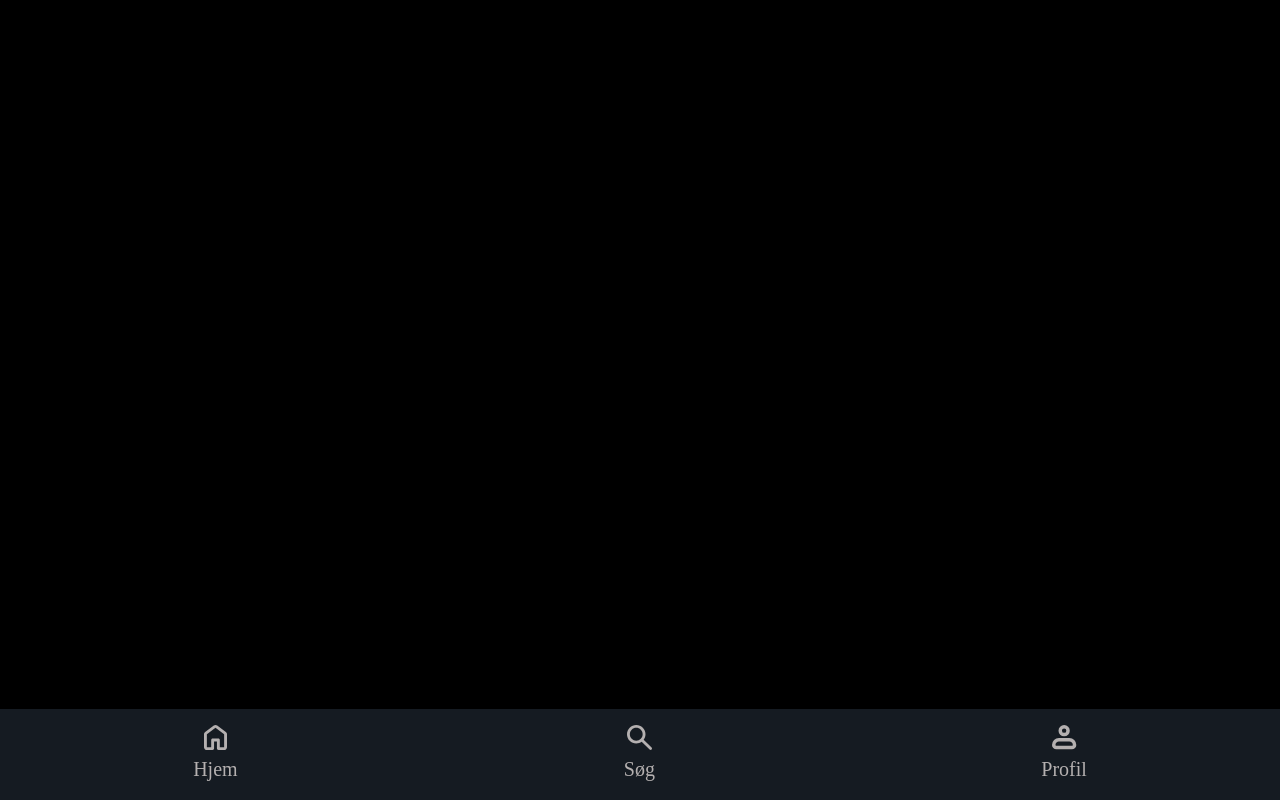
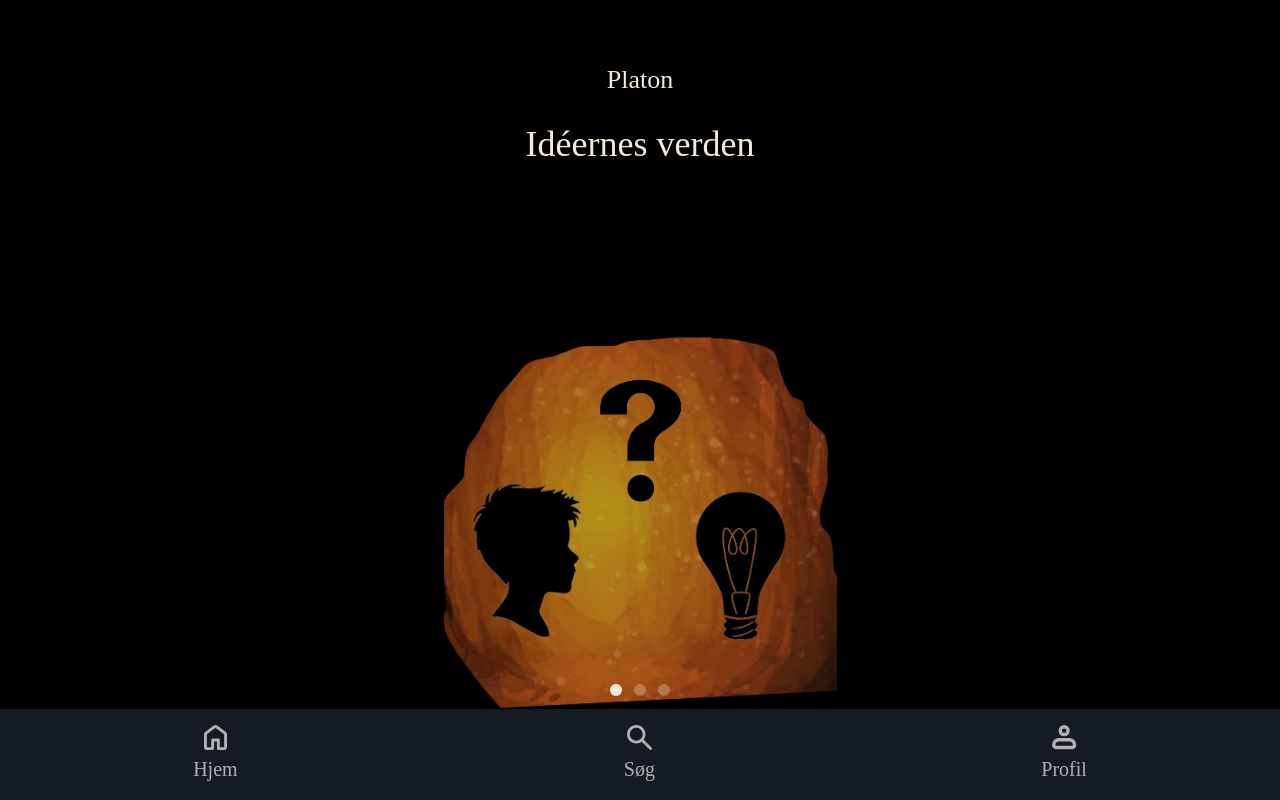
Before and after one commit to SarahNevin/filosofiapp, a React (Vite) app: page /intro in a window 1280 px wide. Built offline with nearby package versions, Linux system fonts and the light colour scheme; a web font is replaced by a local one.

Commit message:
Tilføjet swipe-slider med dynamiske screens og prikker

```diff
--- a/src/views/VaelgEmneSliderView.jsx
+++ b/src/views/VaelgEmneSliderView.jsx
@@ -1,7 +1,55 @@
+import { useState } from "react";
+import PageSlider from "../components/PageSlider";
+import ScreenHeader from "../components/ScreenHeader";
 import Navigation from "../components/Navigation";
-export default function IntroSliderView() {
+import platonHule from "../assets/images/test-din-forstaelse.png";
+
+export default function VaelgEmneView() {
+  const screens = [
+    { title: "Idéernes verden", image: platonHule },
+    { title: "Ud af hulen", image: platonHule },
+    { title: "Idéernes verden", image: platonHule },
+  ];
+
+  const [activeIndex, setActiveIndex] = useState(0);
+
   return (
-    <div className="min-h-screen pb-[91px]">
+    <div className="h-dvh flex flex-col overflow-hidden bg-black">
+      <ScreenHeader
+        tagline="Platon"
+        title={screens[activeIndex].title}
+        level="h1"
+        visTilbageknap={false}
+      />
+
+      <main className="flex-1 min-h-0 overflow-hidden">
+        <PageSlider onIndexChange={setActiveIndex}>
+          {screens.map((screen, index) => (
+            <div key={index} className="relative w-full h-full">
+              <img
+                src={screen.image}
+                alt={screen.title}
+                className="absolute inset-0 w-full h-full object-cover"
+              />
+              <div className="absolute inset-0 bg-black/30" />
+            </div>
+          ))}
+        </PageSlider>
+      </main>
+
+    {/* Prikker */}
+    <div className="absolute bottom-26 left-1/2 -translate-x-1/2 flex justify-center gap-3 z-20">
+      {screens.map((_, index) => (
+        <div
+          key={index}
+          className={`w-3 h-3 rounded-full transition-opacity ${
+            activeIndex === index ? "opacity-100" : "opacity-30"
+          }`}
+          style={{ backgroundColor: "#F3E9DC" }}
+        />
+      ))}
+    </div>
+
       <Navigation />
     </div>
   );
```
